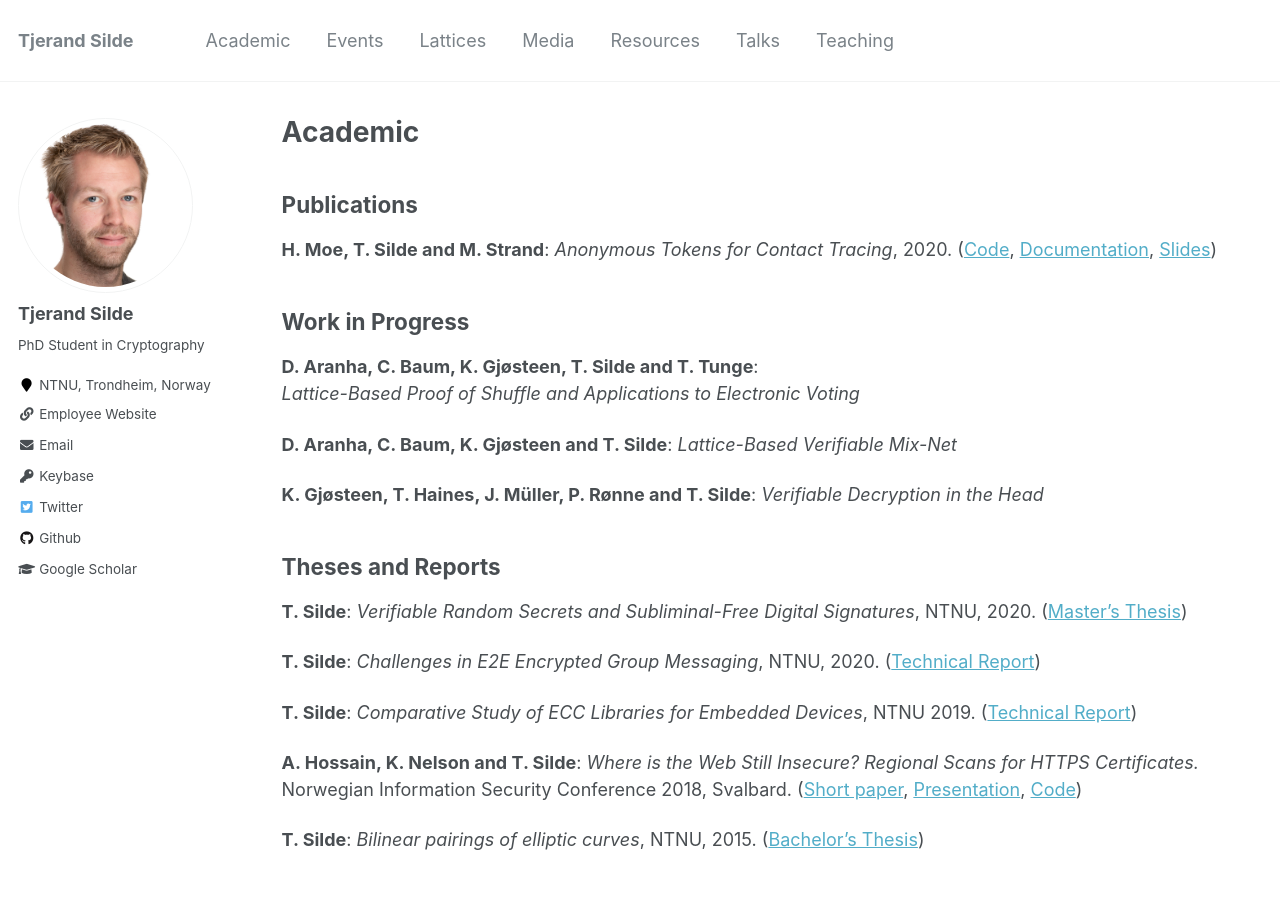
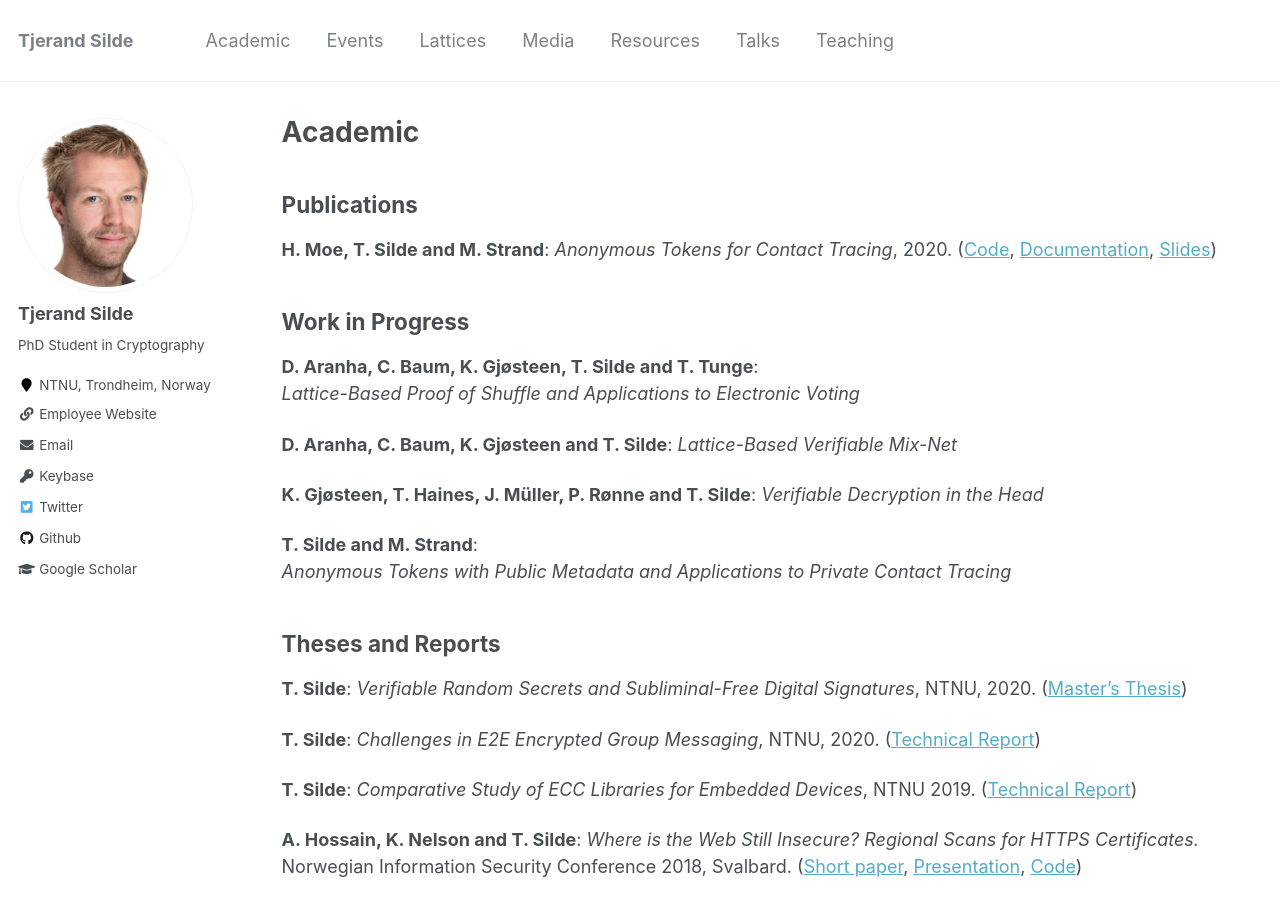
Before and after one commit to tjesi/tjesi.github.io, a Jekyll site: the page built from _pages/academic.md, in a window 1280 px wide and 900 px high. Built offline with Jekyll 4.4.1, drawn with Linux system fonts in a browser that asks for light colours.

Commit message:
Update academic.md

```diff
--- a/_pages/academic.md
+++ b/_pages/academic.md
@@ -18,6 +18,9 @@ _Lattice-Based Proof of Shuffle and Applications to Electronic Voting_
 **D. Aranha, C. Baum, K. Gjøsteen and T. Silde**: _Lattice-Based Verifiable Mix-Net_
 
 **K. Gjøsteen, T. Haines, J. Müller, P. Rønne and T. Silde**: _Verifiable Decryption in the Head_
+
+**T. Silde and M. Strand**:\
+_Anonymous Tokens with Public Metadata and Applications to Private Contact Tracing_
 
 ## Theses and Reports
 
```
